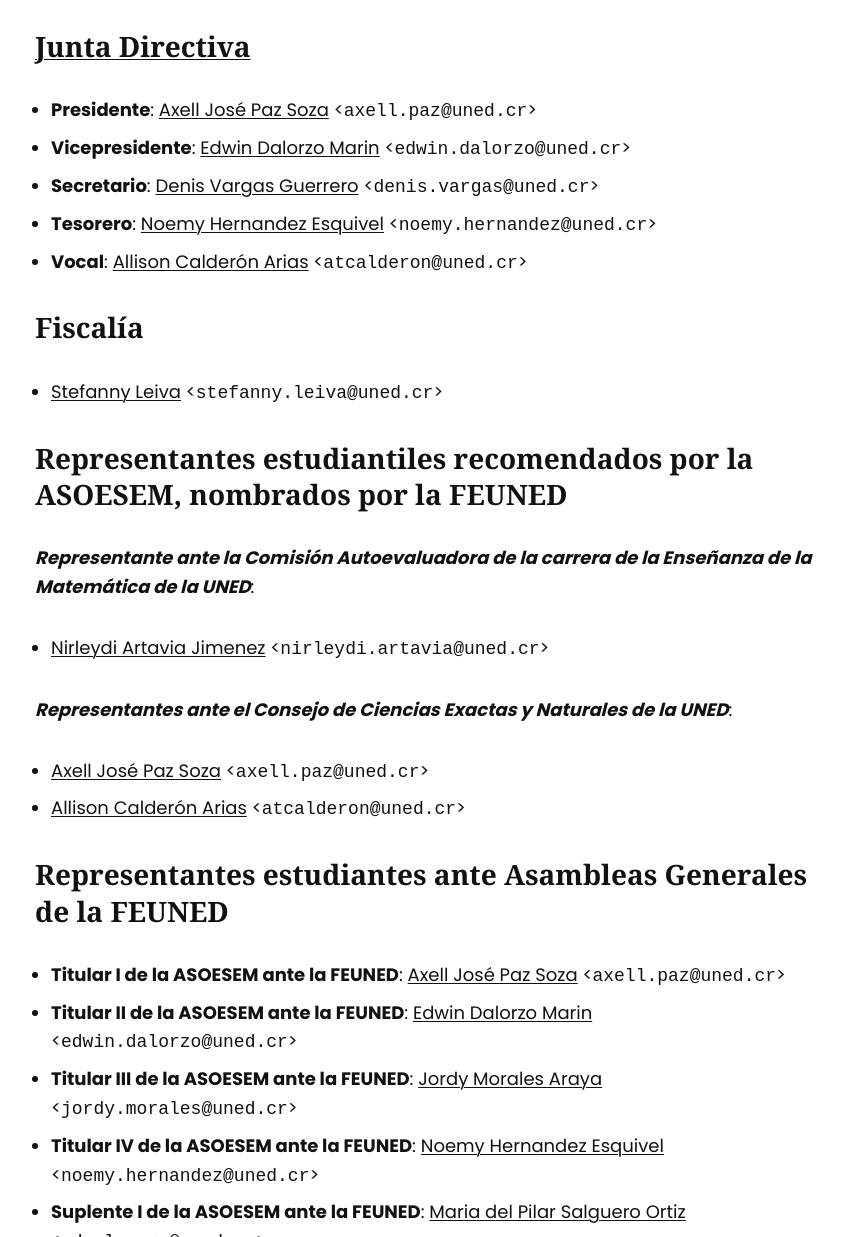
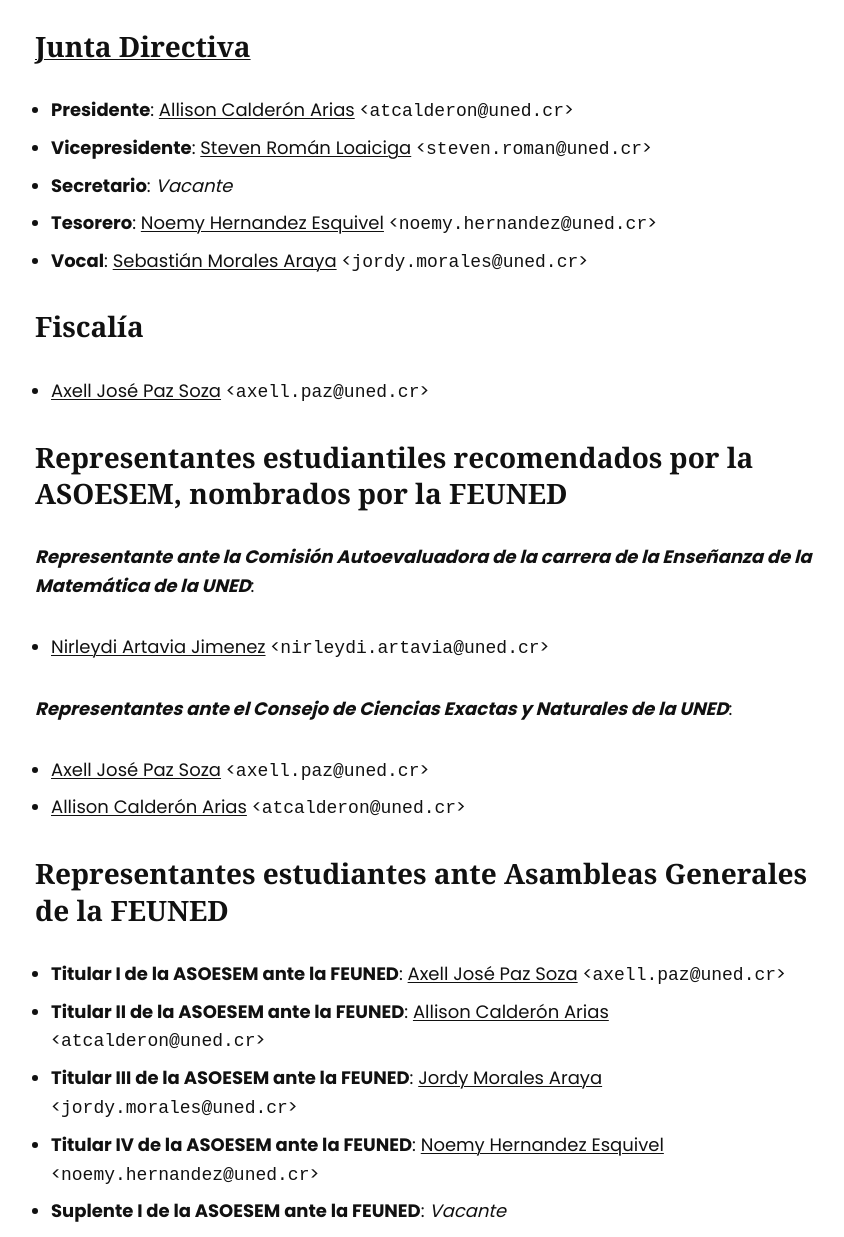
Before and after one commit to asoesem/asoesem.github.io, a Jekyll site: the page built from _pages/organization.md, in a window 1280 px wide and 1400 px high, scrolled down 658 px, cut to the strip 163-1400 px from the top of the window. Shown: the whole strip, without its empty margins (215-1059 px from the left). Built offline with Jekyll 4.4.1, drawn with Linux system fonts in a browser that asks for light colours; a script that is not in the unit is left out.

Commit message:
Update organization members and positions

```diff
--- a/_pages/organization.md
+++ b/_pages/organization.md
@@ -7,17 +7,16 @@
 
 ## [Junta Directiva](mailto:asoesem@uned.ac.cr)
 
-* **Presidente**: [Axell José Paz Soza](mailto:axell.paz@uned.cr) <`axell.paz@uned.cr`>
-* **Vicepresidente**: [Edwin Dalorzo Marin](mailto:edwin.dalorzo@uned.cr) <`edwin.dalorzo@uned.cr`>
-* **Secretario**: [Denis Vargas Guerrero](mailto:denis.vargas@uned.cr) <`denis.vargas@uned.cr`>
+* **Presidente**: [Allison Calderón Arias](mailto:atcalderon@uned.cr) <`atcalderon@uned.cr`>
+* **Vicepresidente**: [Steven Román Loaiciga](mailto:steven.roman@uned.cr) <`steven.roman@uned.cr`>
+* **Secretario**: _Vacante_
 * **Tesorero**: [Noemy Hernandez Esquivel](mailto:noemy.hernandez@uned.cr) <`noemy.hernandez@uned.cr`>
-* **Vocal**: [Allison Calderón Arias](mailto:atcalderonm@uned.cr) <`atcalderon@uned.cr`>
+* **Vocal**: [Sebastián Morales Araya](mailto:jordy.morales@uned.cr) <`jordy.morales@uned.cr`>
 
 
 ## Fiscalía
 
-* [Stefanny Leiva](mailto:stefanny.leiva@uned.cr) <`stefanny.leiva@uned.cr`>
-
+* [Axell José Paz Soza](mailto:axell.paz@uned.cr) <`axell.paz@uned.cr`>
 
 ## Representantes estudiantiles recomendados por la ASOESEM, nombrados por la FEUNED
 
@@ -30,10 +29,10 @@
 
 ## Representantes estudiantes ante Asambleas Generales de la FEUNED
 * **Titular I de la ASOESEM ante la FEUNED**: [Axell José Paz Soza](mailto:axell.paz@uned.cr) <`axell.paz@uned.cr`>
-* **Titular II de la ASOESEM ante la FEUNED**: [Edwin Dalorzo Marin](mailto:edwin.dalorzo@uned.cr) <`edwin.dalorzo@uned.cr`>
+* **Titular II de la ASOESEM ante la FEUNED**: [Allison Calderón Arias](mailto:atcalderon@uned.cr) <`atcalderon@uned.cr`>
 * **Titular III de la ASOESEM ante la FEUNED**: [Jordy Morales Araya](mailto:jordy.morales@uned.cr) <`jordy.morales@uned.cr`>
 * **Titular IV de la ASOESEM ante la FEUNED**: [Noemy Hernandez Esquivel](mailto:noemy.hernandez@uned.cr) <`noemy.hernandez@uned.cr`>
-* **Suplente I de la ASOESEM ante la FEUNED**: [Maria del Pilar Salguero Ortiz](mailto:mdsalguero@uned.cr) <`mdsalguero@uned.cr`>
+* **Suplente I de la ASOESEM ante la FEUNED**: _Vacante_
 
 
 ## Organigrama de la organización
```
